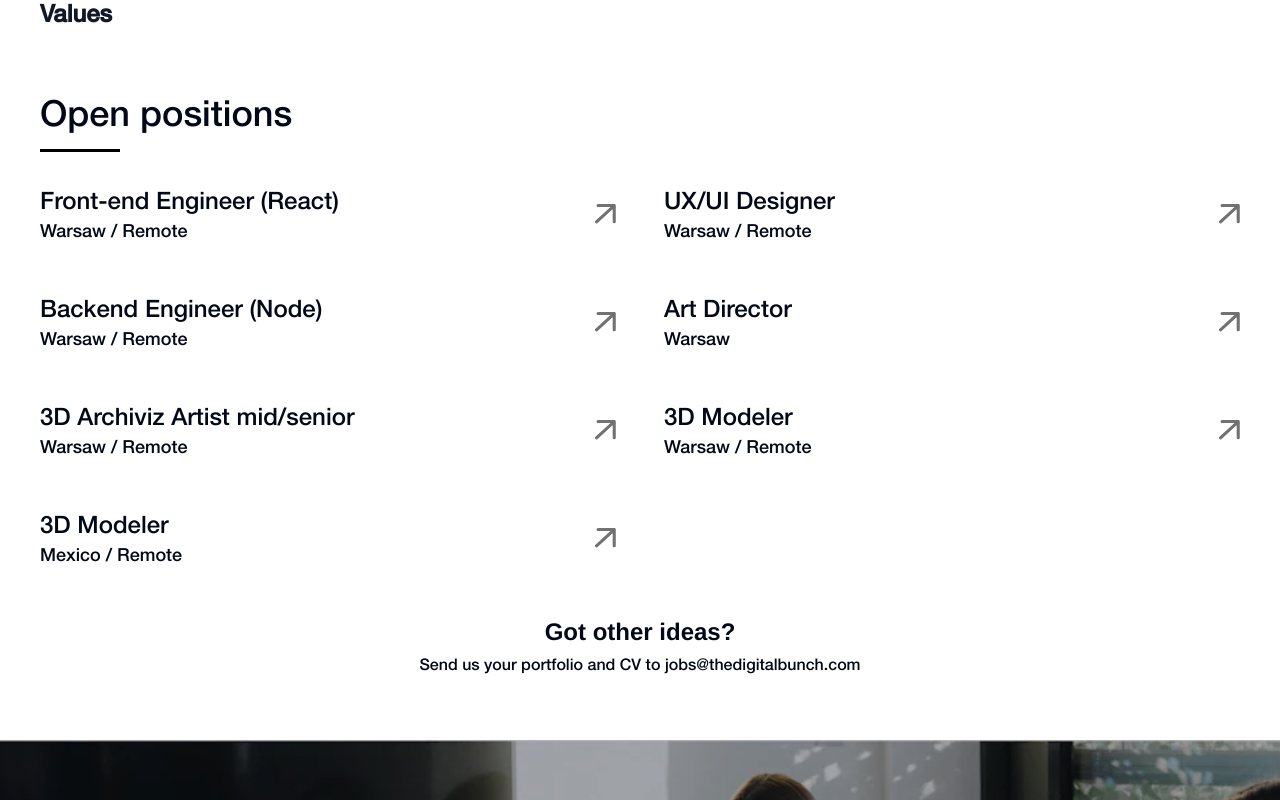
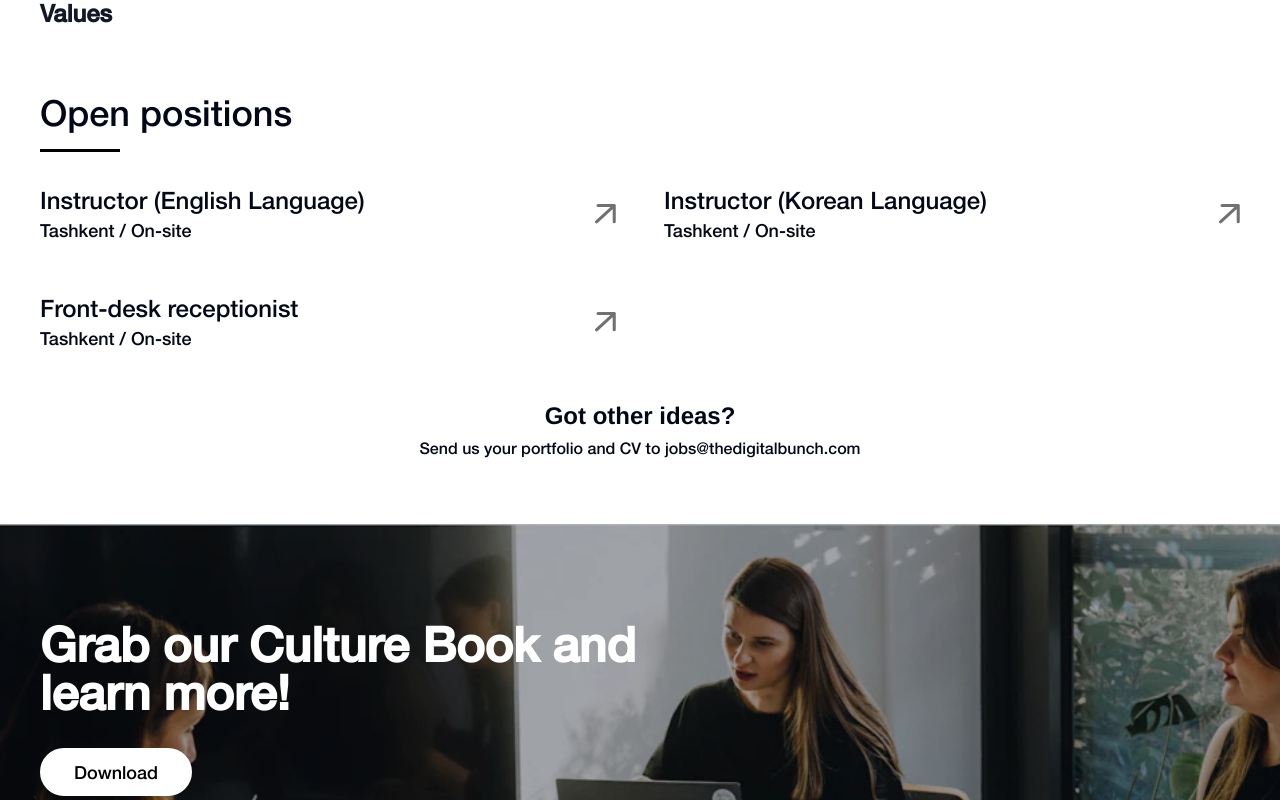
Before and after one commit to tidalu/level-u, a Next.js app: page /careers in a window 1280 px wide. Shown: the part 1099-1899 px from the top of the page. Built offline with nearby package versions, Linux system fonts and the light colour scheme; a web font is replaced by a local one.

Commit message:
add positions

```diff
--- a/app/(pages)/(routes)/careers/page.tsx
+++ b/app/(pages)/(routes)/careers/page.tsx
@@ -84,7 +84,7 @@ function Careers() {
                 </div>
               </div>
               <div className="order-1 reveal md:order-2 mb-6 md:mb-0 text-lg md:text-2xl dark:text-white max-w-full w-[420px] text-gray-900">
-                If you&apos;re as obsessed with design and tech as we are,
+                If you&apos;re as obsessed with teaching and tech as we are,
                 you&apos;ve come to the right place.
               </div>
             </div>
@@ -107,9 +107,9 @@ function Careers() {
                 >
                   <div>
                     <h2 className="text-lg md:text-2xl">
-                      Front-end Engineer (React)
+                      Instructor (English Language)
                     </h2>
-                    <p className="md:text-lg">Warsaw / Remote</p>
+                    <p className="md:text-lg">Tashkent / On-site</p>
                   </div>
                   <svg
                     viewBox="0 0 27 26"
@@ -133,8 +133,10 @@ function Careers() {
                   href="/job/ux-ui-designer"
                 >
                   <div>
-                    <h2 className="text-lg md:text-2xl">UX/UI Designer</h2>
-                    <p className="md:text-lg">Warsaw / Remote</p>
+                    <h2 className="text-lg md:text-2xl">
+                      Instructor (Korean Language)
+                    </h2>
+                    <p className="md:text-lg">Tashkent / On-site</p>
                   </div>
                   <svg
                     viewBox="0 0 27 26"
@@ -159,111 +161,9 @@ function Careers() {
                 >
                   <div>
                     <h2 className="text-lg md:text-2xl">
-                      Backend Engineer (Node)
+                      Front-desk receptionist
                     </h2>
-                    <p className="md:text-lg">Warsaw / Remote</p>
-                  </div>
-                  <svg
-                    viewBox="0 0 27 26"
-                    fill="none"
-                    xmlns="http://www.w3.org/2000/svg"
-                    className="h-5"
-                  >
-                    <path
-                      d="M2 23.135 25 2m0 0H4m21 0v21.135"
-                      stroke="#717174"
-                      stroke-width="4"
-                      stroke-linecap="round"
-                      stroke-linejoin="round"
-                    ></path>
-                  </svg>
-                </a>
-              </span>
-              <span style={{ opacity: 1, transform: 'none' }}>
-                <a
-                  className="reveal flex cursor-pointer items-center justify-between careers_posting__ypMs4"
-                  href="/job/art-director"
-                >
-                  <div>
-                    <h2 className="text-lg md:text-2xl">Art Director</h2>
-                    <p className="md:text-lg">Warsaw</p>
-                  </div>
-                  <svg
-                    viewBox="0 0 27 26"
-                    fill="none"
-                    xmlns="http://www.w3.org/2000/svg"
-                    className="h-5"
-                  >
-                    <path
-                      d="M2 23.135 25 2m0 0H4m21 0v21.135"
-                      stroke="#717174"
-                      stroke-width="4"
-                      stroke-linecap="round"
-                      stroke-linejoin="round"
-                    ></path>
-                  </svg>
-                </a>
-              </span>
-              <span style={{ opacity: 1, transform: 'none' }}>
-                <a
-                  className="reveal flex cursor-pointer items-center justify-between careers_posting__ypMs4"
-                  href="/job/3d-archiviz-artist-mid-senior"
-                >
-                  <div>
-                    <h2 className="text-lg md:text-2xl">
-                      3D Archiviz Artist mid/senior
-                    </h2>
-                    <p className="md:text-lg">Warsaw / Remote</p>
-                  </div>
-                  <svg
-                    viewBox="0 0 27 26"
-                    fill="none"
-                    xmlns="http://www.w3.org/2000/svg"
-                    className="h-5"
-                  >
-                    <path
-                      d="M2 23.135 25 2m0 0H4m21 0v21.135"
-                      stroke="#717174"
-                      stroke-width="4"
-                      stroke-linecap="round"
-                      stroke-linejoin="round"
-                    ></path>
-                  </svg>
-                </a>
-              </span>
-              <span style={{ opacity: 1, transform: 'none' }}>
-                <a
-                  className="reveal flex cursor-pointer items-center justify-between careers_posting__ypMs4"
-                  href="/job/3d-modeler"
-                >
-                  <div>
-                    <h2 className="text-lg md:text-2xl">3D Modeler</h2>
-                    <p className="md:text-lg">Warsaw / Remote</p>
-                  </div>
-                  <svg
-                    viewBox="0 0 27 26"
-                    fill="none"
-                    xmlns="http://www.w3.org/2000/svg"
-                    className="h-5"
-                  >
-                    <path
-                      d="M2 23.135 25 2m0 0H4m21 0v21.135"
-                      stroke="#717174"
-                      stroke-width="4"
-                      stroke-linecap="round"
-                      stroke-linejoin="round"
-                    ></path>
-                  </svg>
-                </a>
-              </span>
-              <span style={{ opacity: 1, transform: 'none' }}>
-                <a
-                  className="reveal flex cursor-pointer items-center justify-between careers_posting__ypMs4"
-                  href="/job/3d-modeler-mexico"
-                >
-                  <div>
-                    <h2 className="text-lg md:text-2xl">3D Modeler</h2>
-                    <p className="md:text-lg">Mexico / Remote</p>
+                    <p className="md:text-lg">Tashkent / On-site</p>
                   </div>
                   <svg
                     viewBox="0 0 27 26"
```
